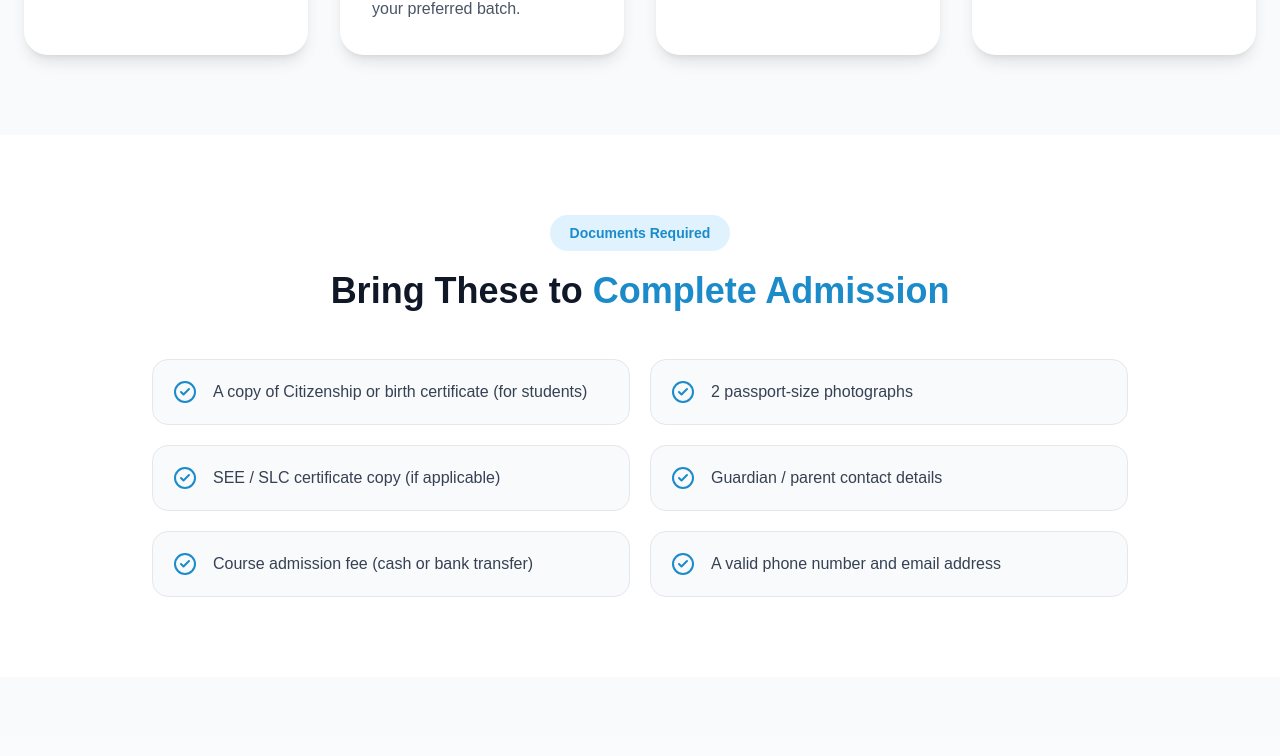
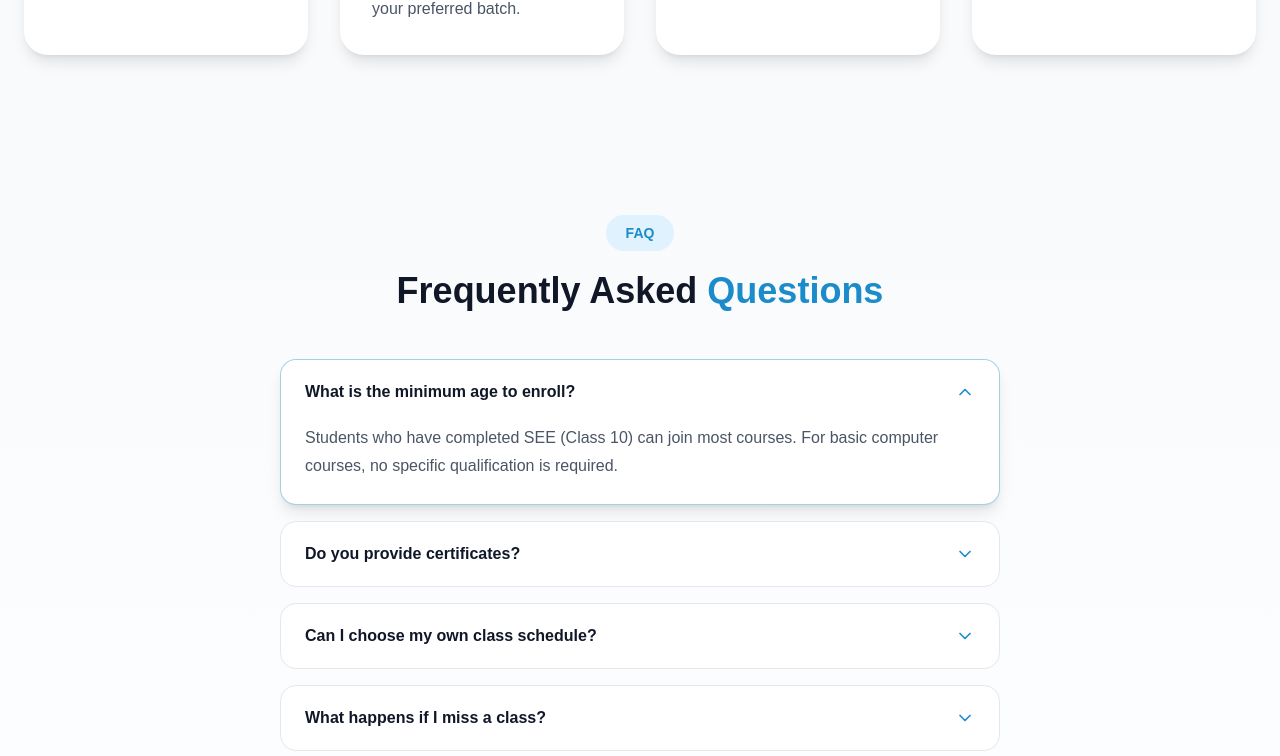
Before and after one commit to DiwakarAwasthi45/sky_solutions, a Next.js app: page /admissions in a window 1280 px wide. Shown: the part 1199-1955 px from the top of the page. Built offline with nearby package versions, Linux system fonts and the light colour scheme.

Commit message:
Remove documents required section from admissions page

```diff
--- a/src/app/(website)/admissions/page.jsx
+++ b/src/app/(website)/admissions/page.jsx
@@ -8,7 +8,6 @@ import {
   Phone,
   CreditCard,
   GraduationCap,
-  CheckCircle2,
   ChevronDown,
   ArrowRight,
 } from 'lucide-react'
@@ -139,39 +138,6 @@ export default function AdmissionsPage() {
         </div>
       </section>
 
-      {/* REQUIREMENTS */}
-      <section className="py-20 bg-white">
-        <div className="mx-auto max-w-5xl px-6">
-          <div className="text-center mb-12">
-            <span className="inline-block rounded-full bg-sky-100 px-5 py-2 text-sm font-semibold text-[#1C8BCA]">
-              Documents Required
-            </span>
-            <h2 className="mt-5 text-3xl sm:text-4xl font-extrabold text-gray-900">
-              Bring These to <span className="text-[#1C8BCA]">Complete Admission</span>
-            </h2>
-          </div>
-
-          <div className="grid gap-5 sm:grid-cols-2">
-            {[
-              'A copy of Citizenship or birth certificate (for students)',
-              '2 passport-size photographs',
-              'SEE / SLC certificate copy (if applicable)',
-              'Guardian / parent contact details',
-              'Course admission fee (cash or bank transfer)',
-              'A valid phone number and email address',
-            ].map((item) => (
-              <div
-                key={item}
-                className="flex items-center gap-4 rounded-2xl border border-gray-200 bg-slate-50 p-5"
-              >
-                <CheckCircle2 size={24} className="shrink-0 text-[#1C8BCA]" />
-                <span className="text-gray-700 font-medium">{item}</span>
-              </div>
-            ))}
-          </div>
-        </div>
-      </section>
-
       {/* FAQ */}
       <section className="py-20 bg-gradient-to-b from-slate-50 to-white">
         <div className="mx-auto max-w-3xl px-6">
```
